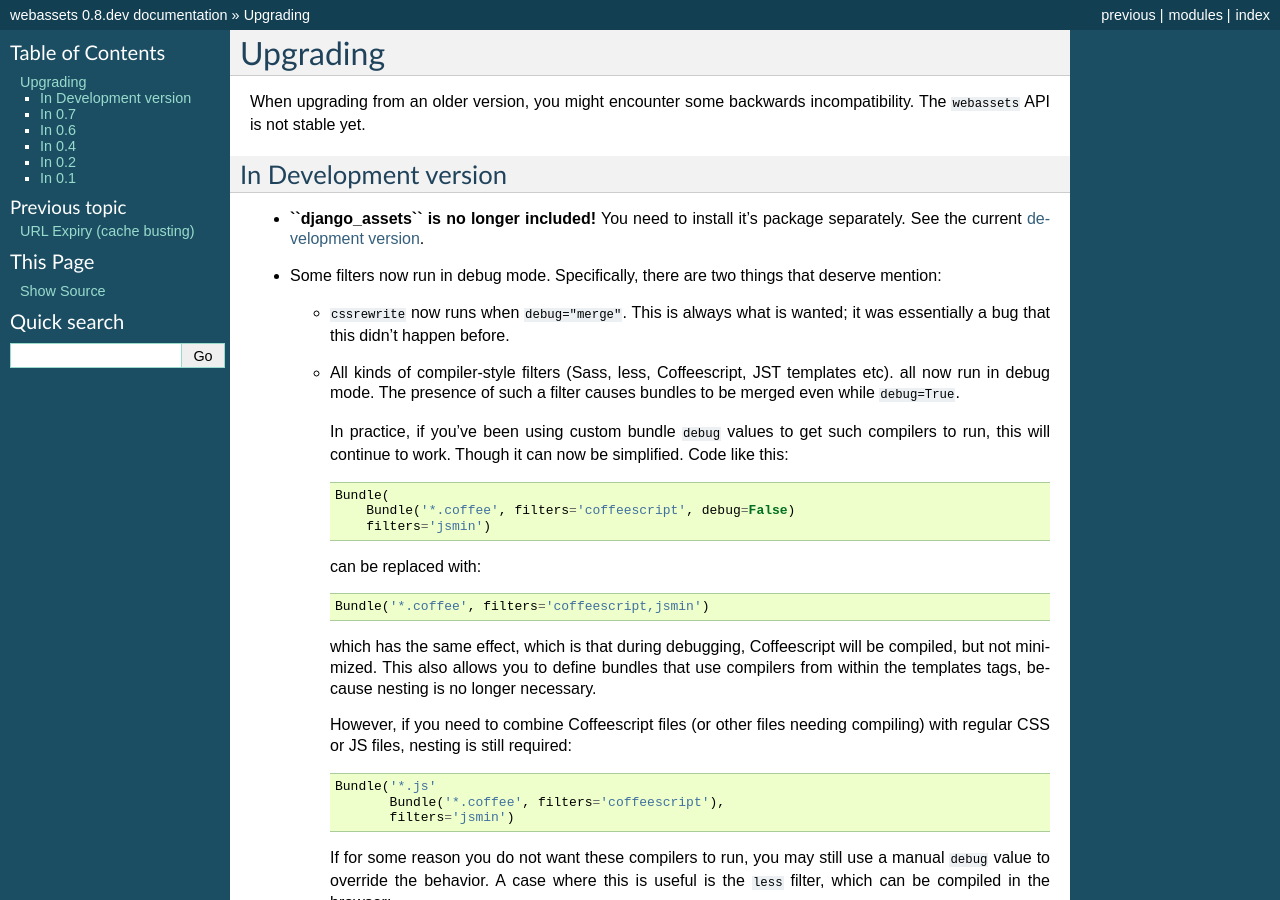
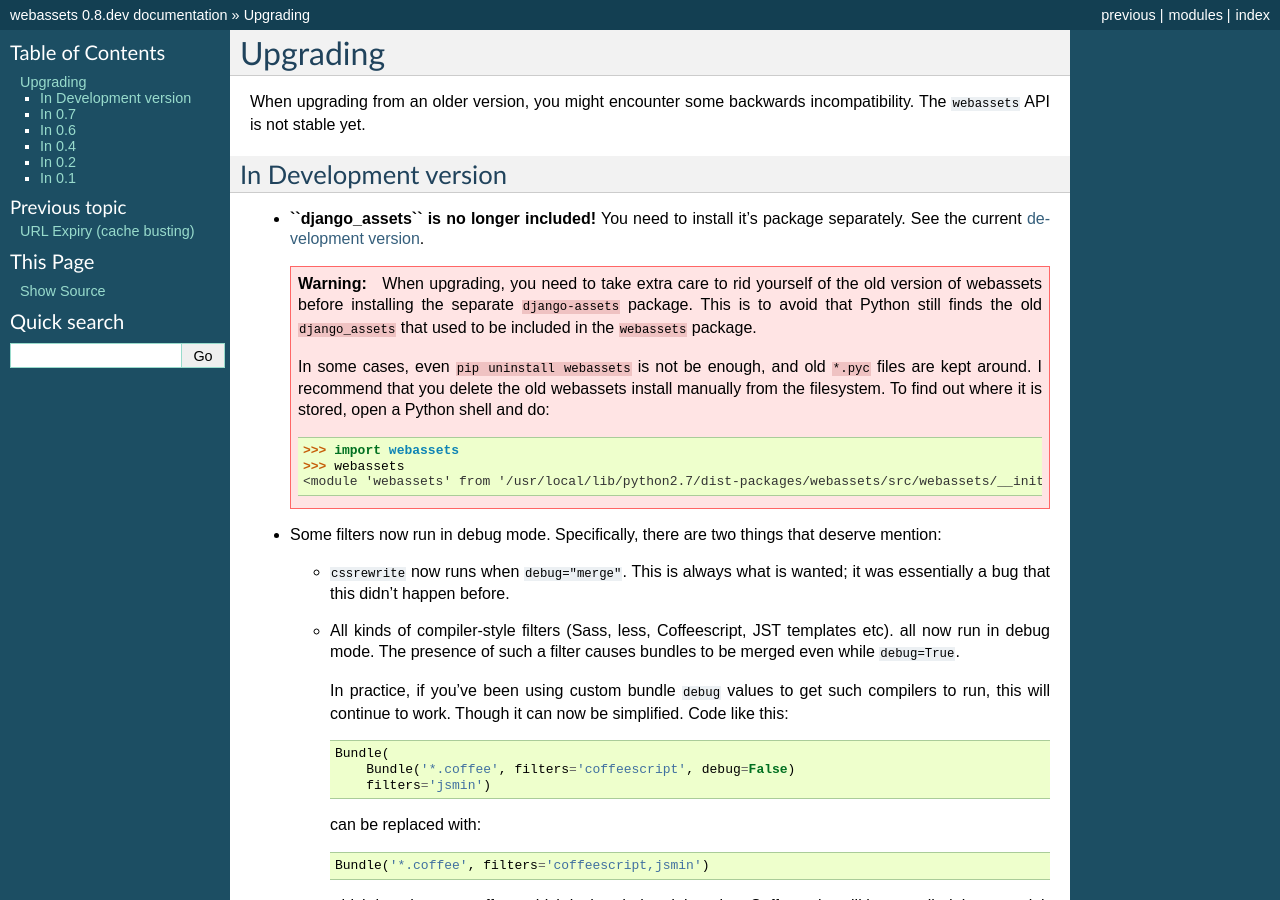
Before and after one commit to miracle2k/webassets, a Sphinx documentation site: the page built from docs/upgrading.rst, in a window 1280 px wide and 900 px high. Built offline with Sphinx 7.4.7, drawn with Linux system fonts in a browser that asks for light colours.

Commit message:
Some additional django-assets upgrade notes.
This is not as easy as it seems.

```diff
--- a/docs/upgrading.rst
+++ b/docs/upgrading.rst
@@ -13,6 +13,21 @@
 - **``django_assets`` is no longer included!**
   You need to install it's package separately. See the current
   `development version <https://github.com/miracle2k/django-assets>`_.
+
+  .. warning::
+    When upgrading, you need to take extra care to rid yourself of the old
+    version of webassets before installing the separate ``django-assets``
+    package. This is to avoid that Python still finds the old ``django_assets``
+    that used to be included in the ``webassets`` package.
+
+    In some cases, even ``pip uninstall webassets`` is not be enough, and old
+    ``*.pyc`` files are kept around. I recommend that you delete the old
+    webassets install manually from the filesystem. To find out where it is
+    stored, open a Python shell and do::
+
+        >>> import webassets
+        >>> webassets
+        <module 'webassets' from '/usr/local/lib/python2.7/dist-packages/webassets/src/webassets/__init__.pyc'>
 
 - Some filters now run in debug mode. Specifically, there are two things that
   deserve mention:
```
